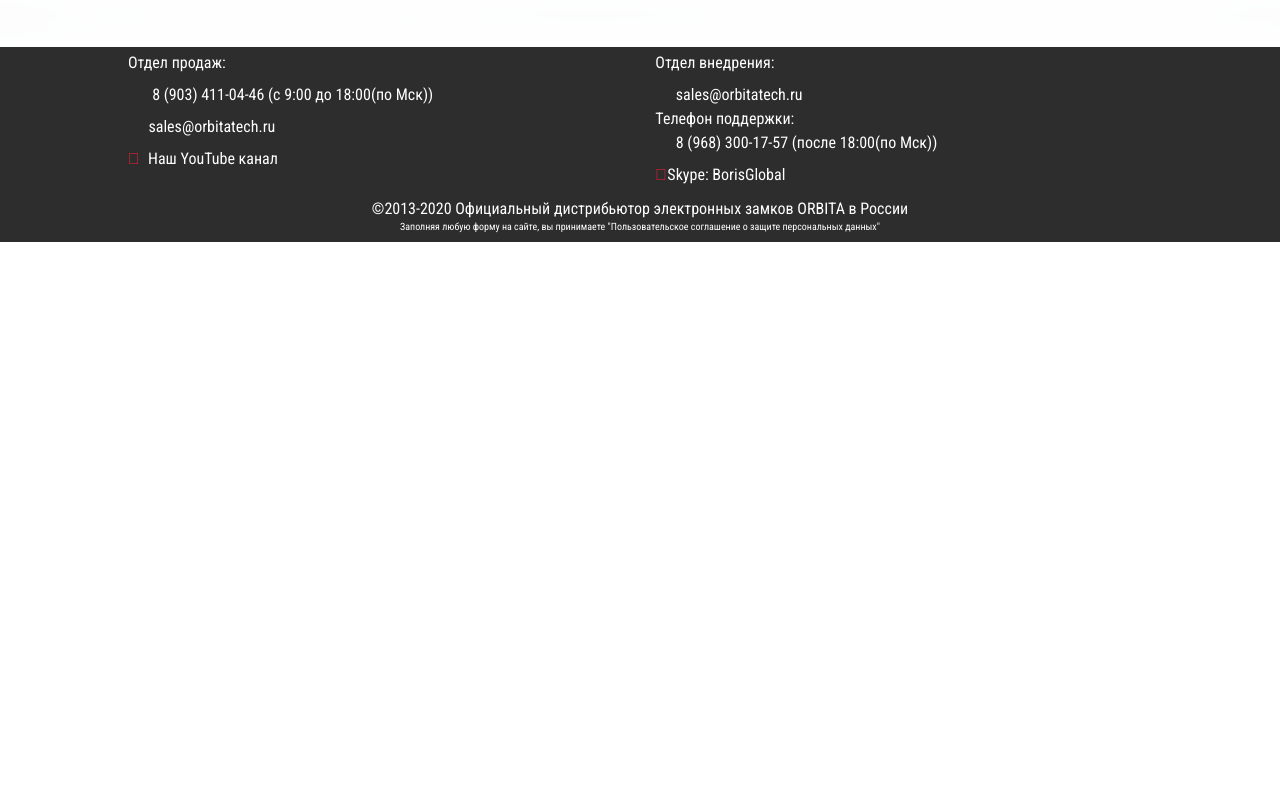
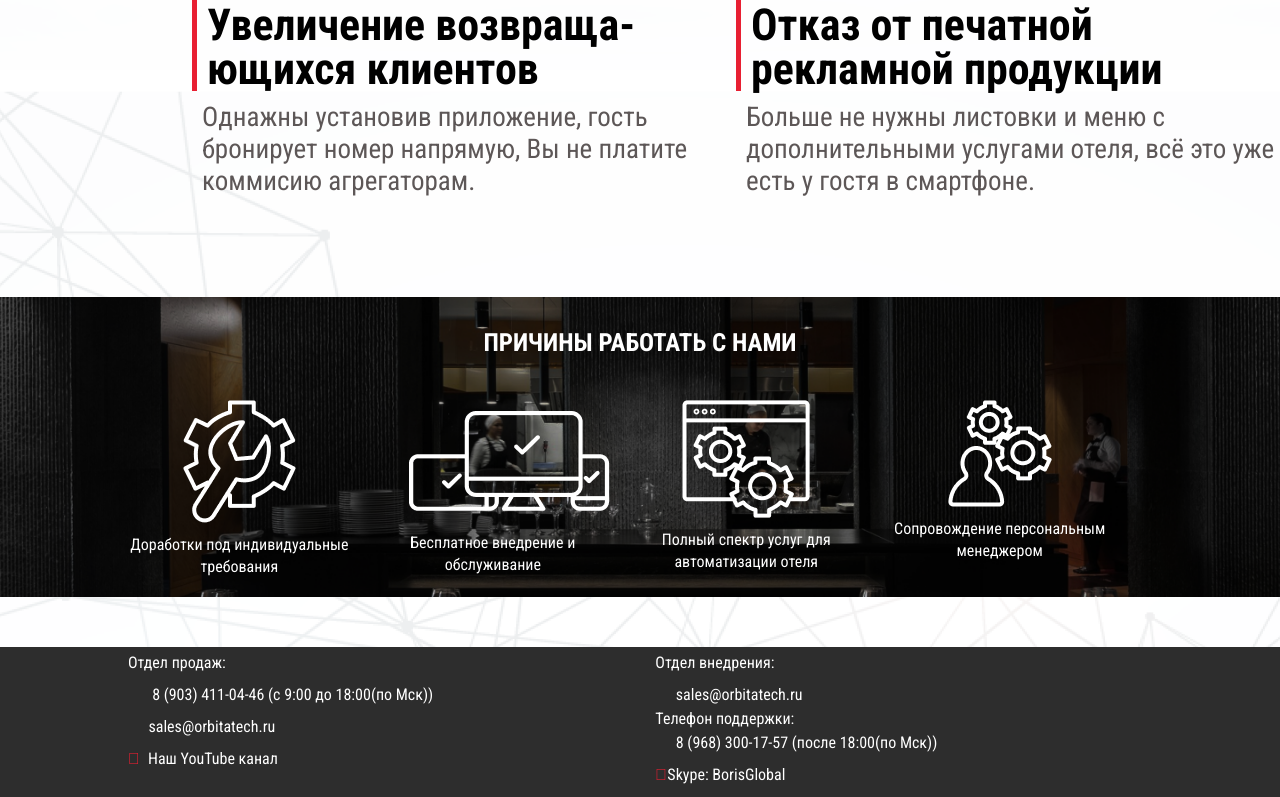
Before and after one commit to P1xeline/orbita, a plain HTML site: page index.html in a window 1280 px wide. Shown: the part 5597-6394 px from the top of the page. Before the commit the page ends 5839 px from the top, so only its background shows below. Drawn offline with Linux system fonts and the light colour scheme; files whose address does not match are found by name.

Commit message:
6 экран

```diff
--- a/index.html
+++ b/index.html
@@ -343,9 +343,30 @@
                                     <li>Больше не нужны листовки и меню с дополнительными услугами отеля, всё это уже есть у гостя в смартфоне.</li>
                                 </ul>
                             </div>
-
                         </div>
-
+                        <section class="b-main-section-6">
+                            <div class="b-main-section-6__background-img">
+                                <div class="b-main-section-6__text-block">
+                                    <h2>ПРИЧИНЫ РАБОТАТЬ С НАМИ</h2>
+                                    <div class="b-main-section-6__standarts-img-text">
+                                        <img src="/src/images/6.1.png" alt="">
+                                        <p>Доработки под индивидуальные требования</p>
+                                    </div>
+                                    <div class="b-main-section-6__standarts-img-text">
+                                        <img src="/src/images/6.2.png" alt="">
+                                        <p>Бесплатное внедрение и обслуживание</p>
+                                    </div>
+                                    <div class="b-main-section-6__standarts-img-text">
+                                        <img src="/src/images/6.3.png" alt="">
+                                        <p>Полный спектр услуг для автоматизации отеля</p>
+                                    </div>
+                                    <div class="b-main-section-6__standarts-img-text">
+                                        <img src="/src/images/6.4.png" alt="">
+                                        <p>Сопровождение персональным менеджером</p>
+                                    </div>
+                                </div>
+                            </div>
+                        </section>
                     </section>
                 </div>
 
--- a/style.css
+++ b/style.css
@@ -1084,6 +1084,7 @@ padding-bottom: 50px;
 
     width: 50%;
     padding-top: 25px;
+    padding-bottom: 100px;
 }
 
 
@@ -1113,10 +1114,67 @@ color: #5D5757;
 border-left: none;
 }
 
+.b-main-section-6__background-img {
+    height: 300px;
+    background-image: url(src/images/bacground_6.png);
+    background-size: cover;
+}
 
+.b-main-section-6__text-block {
+    display: block;
+    float: none;
+    width: auto;
+    max-width: 1024px;
+    margin-right: auto;
+    margin-left: auto;
+    padding-top: 30px;
+    padding-right: 0;
+    padding-left: 0;
+}
 
+.b-main-section-6__text-block h2 {
+    padding-bottom: 20px;
+    color: #fff;
+    font-weight: 700;
+    text-align: center;
+    text-transform: uppercase;
+}
 
+.b-main-section-6__standarts-img-text {
+    float: left;
+    clear: none;
+    width: 21.75%;
+    margin-right: 3%;
+    margin-left: 0;
+    padding-top: 20px;
+    text-align: inherit;
+}
 
+.b-main-section-6__standarts-img-text img {
+    display: block;
+    width: auto;
+    margin: 0 auto;
+    padding-bottom: 10px;
+}
+
+.b-main-section-6__standarts-img-text p {
+    color: #fff;
+    font-size: 16px;
+    line-height: 1.35;
+    text-align: center;
+}
+
+.b-main-section-6__standarts-img-text:after {
+    display: table;
+    clear: both;
+    content: "";
+}
+
+.b-main-section-6__text-block:after {
+    display: table;
+    clear: both;
+    content: "";
+}
 
 .b-footer {
     background: #2d2d2d;
```
Also changed, not shown: src/images/6.1.png (added), src/images/6.2.png (added), src/images/6.3.png (added), src/images/6.4.png (added), src/images/bacground_6.png (added).
